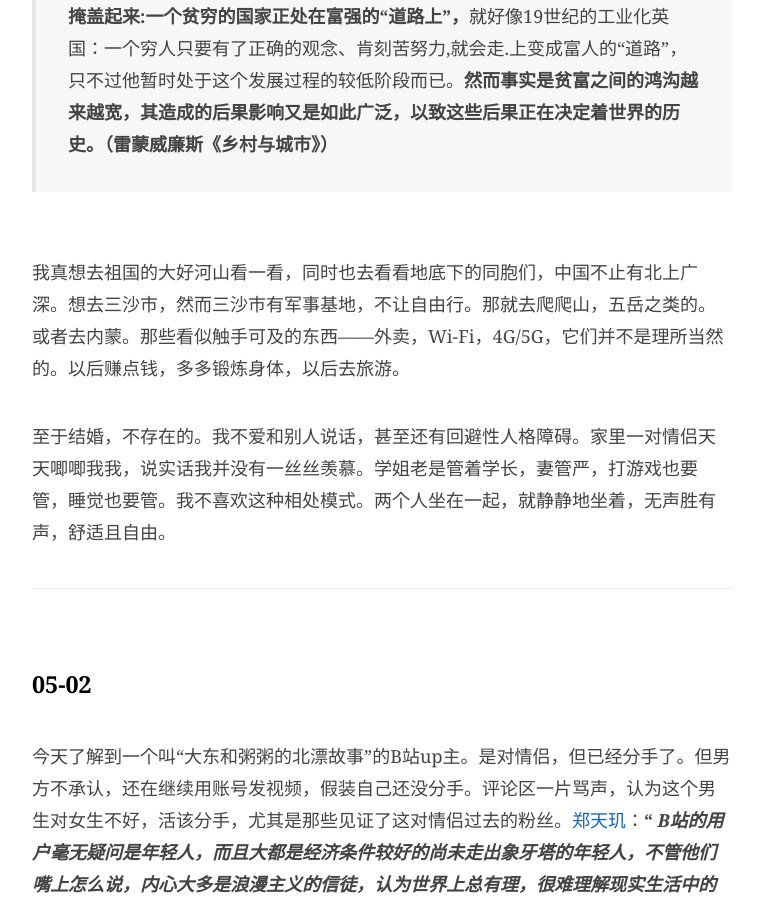
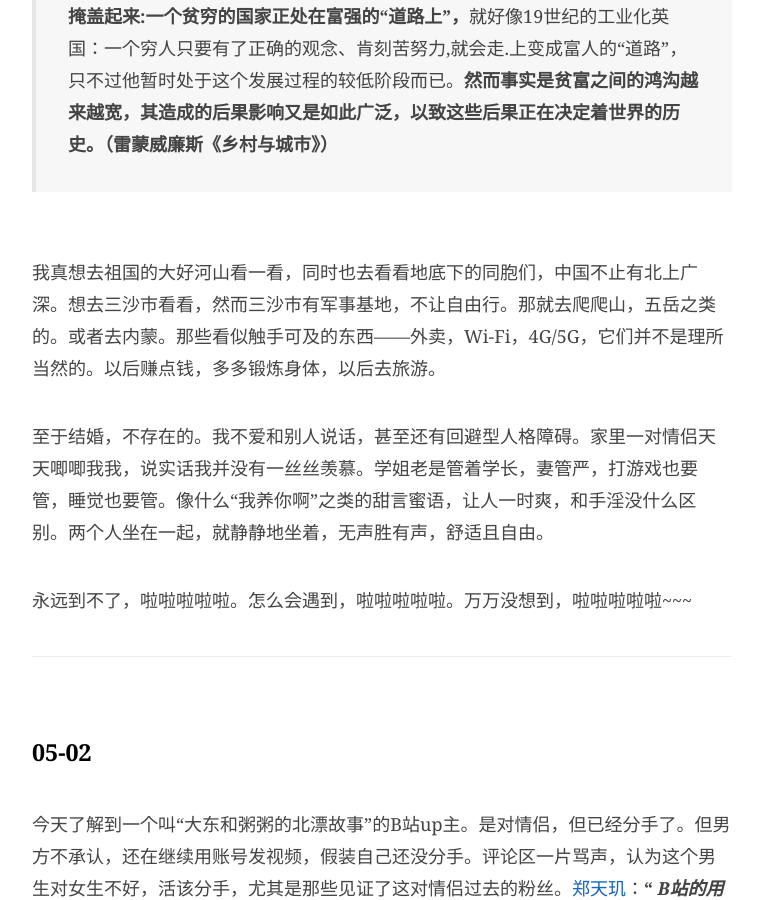
Before and after one commit to JaydenYL/JaydenYL.github.io, a Jekyll site: the page built from _posts/2020-04-26-日记.md, in a window 1280 px wide and 900 px high, scrolled down 1721 px. Shown: the whole window, without its empty margins (258-1021 px from the left). Built offline with Jekyll 4.4.1, drawn with Linux system fonts in a browser that asks for light colours; comment, search, counter and statistics services are not loaded.

Commit message:
Update 2020-04-26-日记.md

```diff
--- a/_posts/2020-04-26-日记.md
+++ b/_posts/2020-04-26-日记.md
@@ -63,9 +63,11 @@
 
 > **在意识形态上（几乎所有问题都被资产阶级）用“发展”这样一个抽象空洞的概念掩盖起来:一个贫穷的国家正处在富强的“道路上”，**就好像19世纪的工业化英国：一个穷人只要有了正确的观念、肯刻苦努力,就会走.上变成富人的“道路”，只不过他暂时处于这个发展过程的较低阶段而已。**然而事实是贫富之间的鸿沟越来越宽，其造成的后果影响又是如此广泛，以致这些后果正在决定着世界的历史。（雷蒙威廉斯《乡村与城市》）**
 
-<br>我真想去祖国的大好河山看一看，同时也去看看地底下的同胞们，中国不止有北上广深。想去三沙市，然而三沙市有军事基地，不让自由行。那就去爬爬山，五岳之类的。或者去内蒙。那些看似触手可及的东西——外卖，Wi-Fi，4G/5G，它们并不是理所当然的。以后赚点钱，多多锻炼身体，以后去旅游。
+<br>我真想去祖国的大好河山看一看，同时也去看看地底下的同胞们，中国不止有北上广深。想去三沙市看看，然而三沙市有军事基地，不让自由行。那就去爬爬山，五岳之类的。或者去内蒙。那些看似触手可及的东西——外卖，Wi-Fi，4G/5G，它们并不是理所当然的。以后赚点钱，多多锻炼身体，以后去旅游。
 
-<br>至于结婚，不存在的。我不爱和别人说话，甚至还有回避性人格障碍。家里一对情侣天天唧唧我我，说实话我并没有一丝丝羡慕。学姐老是管着学长，妻管严，打游戏也要管，睡觉也要管。我不喜欢这种相处模式。两个人坐在一起，就静静地坐着，无声胜有声，舒适且自由。
+<br>至于结婚，不存在的。我不爱和别人说话，甚至还有回避型人格障碍。家里一对情侣天天唧唧我我，说实话我并没有一丝丝羡慕。学姐老是管着学长，妻管严，打游戏也要管，睡觉也要管。像什么“我养你啊”之类的甜言蜜语，让人一时爽，和手淫没什么区别。两个人坐在一起，就静静地坐着，无声胜有声，舒适且自由。
+
+<br>永远到不了，啦啦啦啦啦。怎么会遇到，啦啦啦啦啦。万万没想到，啦啦啦啦啦~~~
 
 <br>
 
```
